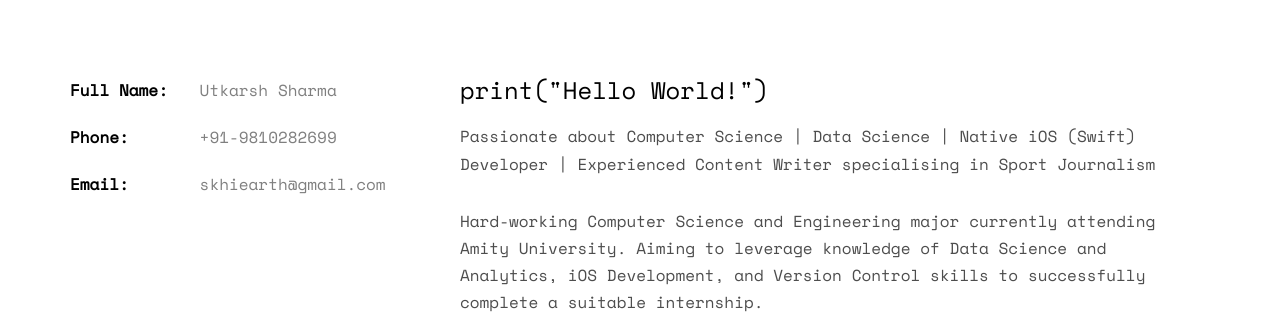
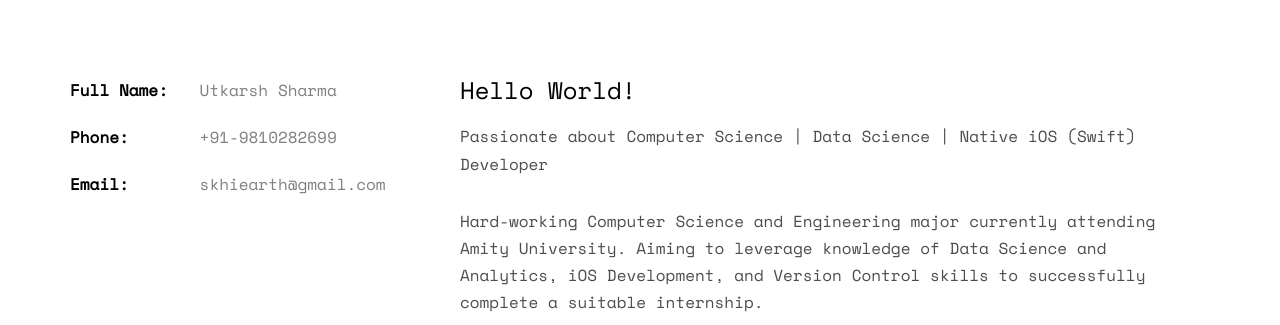
Before and after one commit to skhiearth/skhiearth.github.io, a plain HTML site: page index.html in a window 1280 px wide. Shown: the part 995-1320 px from the top of the page. Drawn offline with nearby package versions, Linux system fonts and the light colour scheme; some packages are replaced by stand-ins of ours; no server answers; files whose address does not match are found by name; a web font is replaced by a local one.

Commit message:
updated about me

```diff
--- a/index.html
+++ b/index.html
@@ -98,8 +98,8 @@
 					</ul>
 				</div>
 				<div class="col-md-8">
-					<h3>print("Hello World!")</h3>
-					<p>Passionate about Computer Science | Data Science | Native iOS (Swift) Developer | Experienced Content Writer specialising in Sport Journalism</p>
+					<h3>Hello World!</h3>
+					<p>Passionate about Computer Science | Data Science | Native iOS (Swift) Developer</p>
 					<p>Hard-working Computer Science and Engineering major currently attending Amity University. Aiming to leverage knowledge of Data Science and Analytics, iOS Development, and Version Control skills to successfully complete a suitable internship.</p>
 					<p>
 						<ul class="fh5co-social-icons">
```
